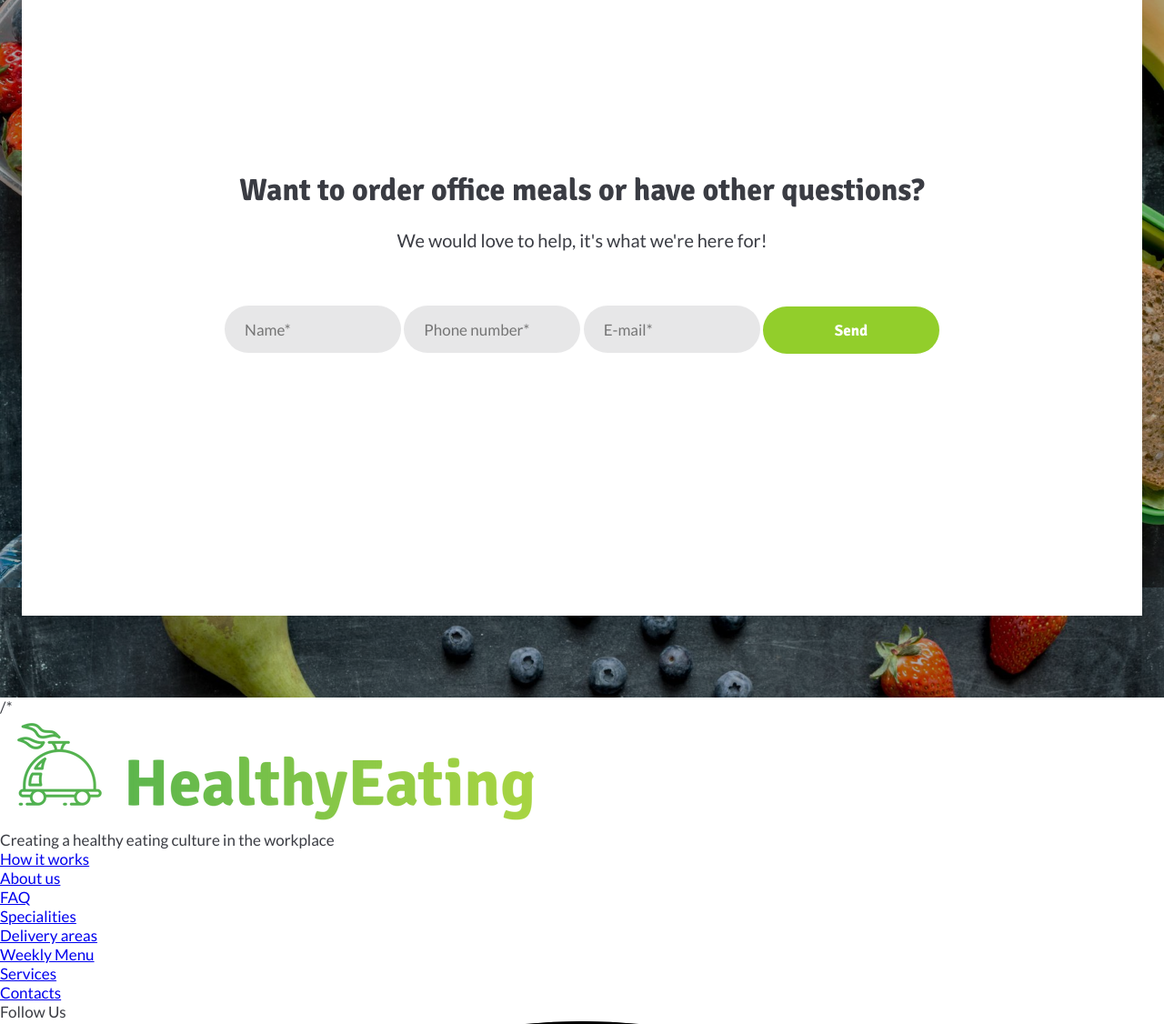
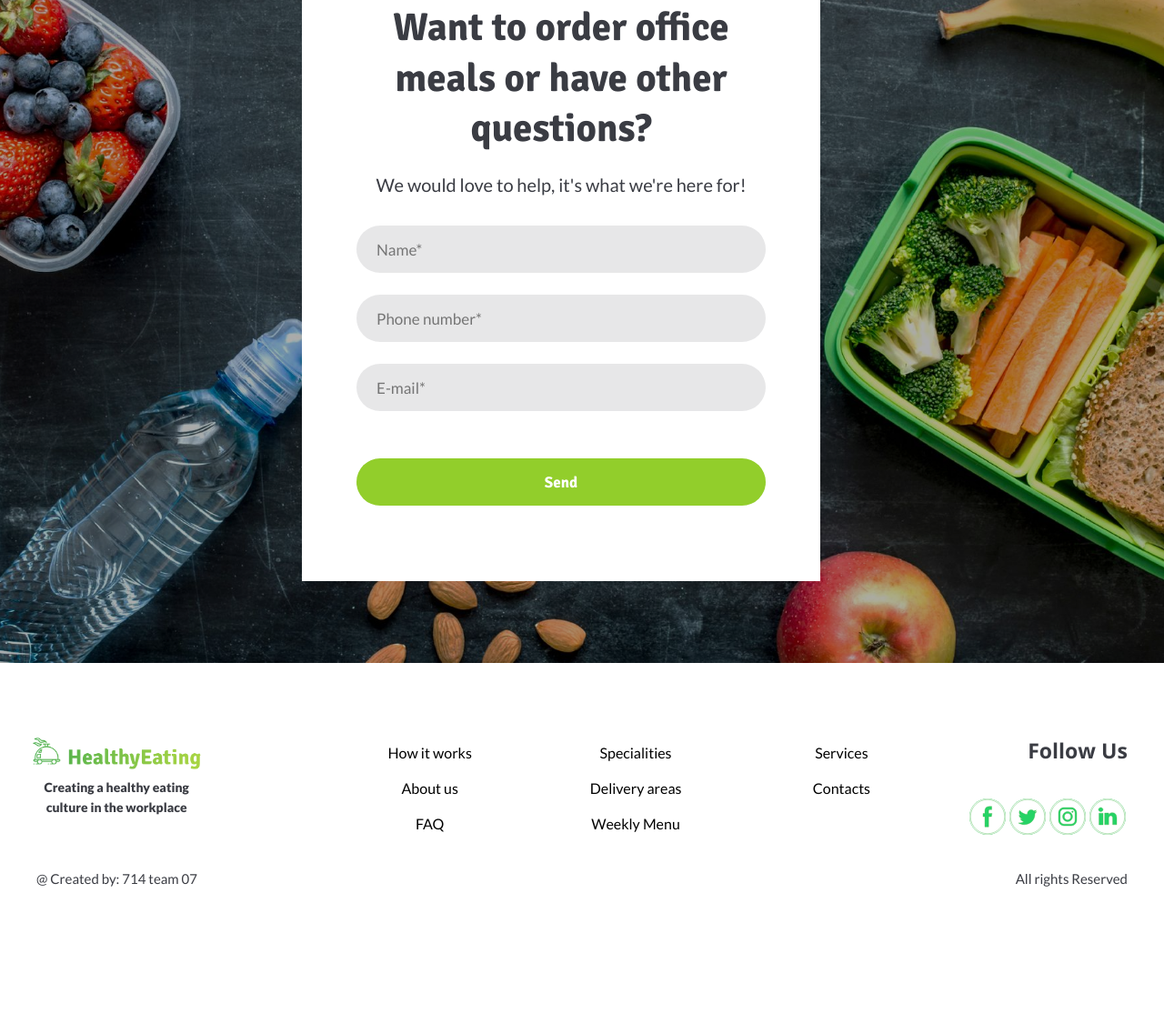
Before and after one commit to Olushyn/Olushyn-new, a plain HTML site: page index.html in a window 1280 px wide. Shown: the part 991-2117 px from the top of the page at 91% size. After the commit the page ends 2030 px from the top, so only its background shows below. Drawn offline with nearby package versions, Linux system fonts and the light colour scheme.

Commit message:
sdgsdfsd

```diff
--- a/css/footer.css
+++ b/css/footer.css
@@ -1,3 +1,254 @@
+.footer_menu {
+  margin: auto;
+  min-width: 320px;
+  padding-top: 80px;
+  position: relative;
+  width: 70%;
+  line-height: 1.8;
+  margin-left: auto;
+  margin-right: auto;
+}
+
+.footer-foto {
+  width: 207px;
+  height: auto;
+}
+
+.copiright {
+  display: flex;
+  flex-direction: column;
+  align-items: center;
+  padding-top: 10px;
+  padding-bottom: 50px;
+  position: relative;
+  min-width: 320px;
+  margin: auto;
+  font-size: 14px;
+  line-height: 3;
+  font-family: Lato, sans-serif;
+  font-weight: 400;
+}
+
+.footer-nav-menu {
+  display: grid;
+  grid-template-rows: 20fr -30px 20fr 20fr 20fr 20fr;
+  grid-row-gap: 30px;
+  font-family: "Lato", sans-serif;
+  min-width: 320px;
+  margin-left: auto;
+  margin-right: auto;
+  background-attachment: fixed;
+}
+
+.footer-how,
+.footer-speci,
+.footer-service,
+.logo-footer,
+.footer_follow_us {
+  justify-self: center;
+  align-items: center;
+  text-align: center;
+}
+
+.logo-footer {
+  font-size: 14px;
+  line-height: 1.6;
+  font-family: Lato, sans-serif;
+  font-weight: 400;
+  font-weight: bold;
+  padding-left: 10px;
+  padding-right: 10px;
+  color: #3a3c43;
+}
+
+.footer_social_item {
+  margin: 2px;
+  width: 40px;
+  border-style: none;
+}
+
+footer li {
+  font-family: "Lato", sans-serif;
+  font-size: 17px;
+  color: rgb(58, 60, 67);
+  display: flex;
+  justify-content: center;
+  text-align: center;
+}
+
+.follow-us-p {
+  font-size: 20px;
+  line-height: 1.4;
+  font-family: Open Sans, sans-serif;
+  font-weight: 400;
+  text-decoration: none;
+  font-style: normal;
+  letter-spacing: 0;
+  color: #3a3c43;
+  text-transform: none;
+  padding-bottom: 30px;
+}
+
+.footer_social_list {
+  display: flex;
+}
+
+.footer-svg {
+  background-color: #25d366;
+  fill: rgb(255, 255, 255);
+  stroke: #44b749;
+  stroke-width: 0.3px;
+  border-style: none;
+}
+
+.footer-svg:hover {
+  background-color: rgb(255, 255, 255);
+  fill: #44b749;
+  border-color: rgb(24, 8, 61);
+  border-style: none;
+  transition-duration: 250ms;
+}
+
+footer a {
+  color: black;
+  border-style: none;
+  padding: 5px 0;
+  position: relative;
+  text-decoration: none;
+}
+
+footer a:before {
+  content: "";
+  background: #44b749;
+  border-style: none;
+}
+
+footer a:hover {
+  color: #44b749;
+  border-style: none;
+}
+
+#footer-a:before {
+  content: "";
+  position: absolute;
+  left: 0;
+  bottom: 3px;
+  width: 0;
+  height: 1.5px;
+  background-color: #44b749;
+  border-style: none;
+}
+
+#footer-a:hover:before {
+  width: 100%;
+}
+
+#footer-a::before {
+  transition: width 0.35s;
+}
+
+footer a {
+  color: black;
+  padding: 5px 0;
+  position: relative;
+  text-decoration: none;
+}
+
+footer a:before {
+  content: "";
+  background: #44b749;
+}
+
+footer a:hover {
+  color: #44b749;
+}
+
+@media (min-width: 768px) {
+  .follow-us-p {
+    font-size: 21px;
+  }
+  .footer-nav-menu {
+    display: grid;
+    grid-template-columns: 20fr 10fr 20fr 20fr 20fr 20fr;
+    grid-gap: 10px;
+    position: relative;
+    width: 100%;
+  }
+  .footer_menu {
+    width: 100%;
+    margin-left: auto;
+    margin-right: auto;
+    padding-left: 20px;
+    padding-right: 20px;
+  }
+  .footer-foto {
+    width: 100%;
+  }
+  .footer-how,
+  .footer-speci,
+  .footer-service {
+    justify-self: center;
+  }
+  .copiright {
+    display: flex;
+    flex-direction: row;
+    justify-content: space-between;
+    padding-left: 20px;
+    padding-right: 20px;
+  }
+  .footer_social_list {
+    display: flex;
+    flex-direction: row;
+    flex-wrap: wrap;
+  }
+}
+
+@media (min-width: 992px) {
+  .follow-us-p {
+    font-size: 23px;
+  }
+  footer li {
+    font-size: 16px;
+  }
+  .copiright {
+    font-size: 15px;
+  }
+  .logo-footer {
+    font-size: 14px;
+  }
+  .follow-us-p {
+    text-align: end;
+  }
+}
+/*.footer_social_list {
+    display:grid;
+    grid-template-columns: 1fr 1fr;
+}
+.copiright {
+  display: flex;
+  flex-direction: row;
+  justify-content: space-between;
+}
+
+
+.footer_menu {
+  margin-left: auto;
+    margin-right: auto;
+}
+.footer-foto {
+width: 100%;
+
+}
+.footer-how,
+.footer-speci,
+.footer-service {
+ justify-self: left;
+}
+  .footer_follow_us {
+
+}
+}
+
 /*.footer_menu {
   margin: auto;
   min-width: 320px;
@@ -31,10 +282,8 @@
   text-transform: none;
 }
 .footer-nav-menu {
-  /*display : flex;
-    align-items: center;
-   justify-content: space-evenly; */
- /* display: grid;
+
+  display: grid;
   grid-template-columns: 20fr 20fr 20fr 20fr 20fr;
   font-family: "Lato", sans-serif;
   align-items: center;
@@ -74,8 +323,7 @@
 }
 
 footer li {
-  /*list-style: none;*/
-  /*font-family: "Lato", sans-serif;
+  font-family: "Lato", sans-serif;
   font-size: 16px;
   color: rgb(58, 60, 67);
   display: flex;
--- a/css/footer_question.css
+++ b/css/footer_question.css
@@ -10,20 +10,21 @@
   min-width: 320px;
   padding: 90px 24px 90px 24px;
   box-shadow: 0 0 0 50000px rgba(0, 0, 0, 0.33) inset;
-  margin-left: auto;
-  margin-right: auto;
+
 }
 #question_form {
   display: flex;
   flex-direction: column;
   justify-content: center;
   text-align: center;
-  width: auto;
-  height: 767px;
+  width: 100%;
+  height: auto;
   background-color: #fff;
   margin-top: 50px;
-  padding-left: 30px;
-  padding-right: 30px;
+  padding-left: 40px;
+  padding-right: 40px;
+  padding-top: 50px;
+  padding-bottom: 40px;
   margin-left: auto;
   margin-right: auto;
   z-index: 2;
@@ -38,7 +39,8 @@
   line-height: 1.3;
   font-family: Signika, sans-serif;
   font-weight: 700;
-
+  margin-left: auto;
+  margin-right: auto;
 }
 #question_form-p {
   font-size: 20px;
@@ -51,9 +53,15 @@
   word-wrap: break-word;
   position: relative;
   margin-left: auto;
-margin-right: auto;
+  margin-right: auto;
 }
-
+.input_question_form_item {
+  width: auto;
+  height: 312px;
+  background-color: #fff;
+  margin-left: auto;
+  margin-right: auto;
+}
 
 #input-item {
   box-sizing: border-box;
@@ -61,17 +69,15 @@ margin-right: auto;
   border-width: 2px;
   border-radius: 27px;
   align-items: center;
-  width: 194px;
+  width: 100%;
   height: 52px;
   margin: 12px;
-
   margin-left: auto;
   margin-right: auto;
   border-color: transparent;
   border-style: solid;
   color: #3a3c43;
   font-family: Lato, sans-serif;
-
   word-wrap: break-word;
   background-color: rgba(58, 60, 67, 0.12);
   padding-left: 20px;
@@ -82,7 +88,7 @@ margin-right: auto;
   border-width: 2px;
   border-radius: 27px;
   align-items: center;
-  width: 194px;
+  width:100%;
   height: 52px;
   margin-top: 40px;
   border-color: transparent;
@@ -90,116 +96,9 @@ margin-right: auto;
   color: #fff;
   font-family: Signika, sans-serif;
   font-size: 17px;
-
   word-wrap: break-word;
   box-shadow: 0 0 0 0 transparent;
   transition: 0.3s linear;
-}
-
-#input-item:focus,
-#input-item:active {
-  outline: none;
-  border-color: rgb(40, 151, 224);
-  border-width: 3px;
-}
-#form-button-content:hover {
-  background-color: #44b749;
-/*.image-fon {
-  background-image: url(../img/question_form_image.jfif);
-  height: auto;
-  background-position: center;
-  background-size: cover;
-  background-attachment: fixed;
-  position: relative;
-  min-width: 320px;
-  padding-top: 100px;
-  padding-bottom: 100px;
-  z-index: 1;
-  justify-content: center;
-  box-shadow: 0 0 0 50000px rgba(0, 0, 0, 0.33) inset;
-}
-
-#question_form {
-  display: flex;
-  flex-direction: column;
-  text-align: center;
-  width: 570px;
-  height: auto;
-  background-color: #fff;
-  margin: auto;
-  padding-top: 70px;
-  padding-bottom: 40px;
-  min-width: 320px;
-  z-index: 1;
-}
-
-#question_form-h2 {
-
-  text-align: center;
-  color: #3a3c43;
-  text-transform: none;
-  word-wrap: break-word;
-  position: relative;
-  font-size: 43px;
-  line-height: 1.3;
-  font-family: Signika, sans-serif;
-  font-weight: 700;
-  min-width: 320px;
-  padding-left: 100px;
-  padding-right: 100px;
-}
-
-#question_form-p {
-  font-size: 21px;
-  font-family: Lato, sans-serif;
-  font-weight: 400;
-  margin: 20px;
-  min-width: 320px;
-  text-align: center;
-  color: #3a3c43;
-  text-transform: none;
-  word-wrap: break-word;
-  position: relative;
-}
-
-#input-item {
-  box-sizing: border-box;
-  font-size: 17px;
-  border-width: 2px;
-  border-radius: 27px;
-  align-items: center;
-  width: 446px;
-  height: 52px;
-  margin: 12px;
-  border-color: transparent;
-  border-style: solid;
-  color: #3a3c43;
-  font-family: Lato, sans-serif;
-  max-width: 100%;
-  word-wrap: break-word;
-  background-color: rgba(58, 60, 67, 0.12);
-  min-width: 320px;
-  padding-left: 20px;
-}
-
-#form-button-content {
-  background-color: #92ce2b;
-  border-width: 2px;
-  border-radius: 27px;
-  align-items: center;
-  width: 446px;
-  height: 52px;
-  margin: 40px;
-  border-color: transparent;
-  border-style: solid;
-  color: #fff;
-  font-family: Signika, sans-serif;
-  font-size: 17px;
-  max-width: 100%;
-  word-wrap: break-word;
-  box-shadow: 0 0 0 0 transparent;
-  transition: 0.3s linear;
-  min-width: 320px;
 }
 
 #input-item:focus,
@@ -212,13 +111,34 @@ margin-right: auto;
 #form-button-content:hover {
   background-color: #44b749;
 }
+  @media (min-width: 768px) {
+    #question_form-h2 {
+    font-size: 38px;
+    font-family: Signika, sans-serif;
+    }
+  .image-fon {
+    display: grid;
+    grid-template-columns: 25% 45% 25%;
+   }
+}
 
-/*background-color: -internal-light-dark(rgb(232, 240, 254)*/
+@media (min-width: 992px) {
+   #question_form-h2 {
+    font-size: 43px;
+   }
+}
 
-/*
-background-image: linear-gradient(
-      rgba(47, 48, 58, 0.4),
-      rgba(47, 48, 58, 0.4)
-    ),
-    url(../images/Img-hero-bg.jpg);
-*/
+@media (min-width: 1280px) {
+  #input_question_form {
+    width: 450px;
+    height: auto;
+    margin-left: auto;
+    margin-right: auto;
+  }
+  #question_form {
+    width: 570px;
+    height: 729px;
+    padding-left: 60px;
+    padding-right: 60px;
+  }
+}
--- a/index.html
+++ b/index.html
@@ -29,36 +29,42 @@
       </div>
     </section>
     <section class="image-fon">
-      <!-- <div class="image_question_form">
-            <img src="img/question_form_image.jfif" alt="">
-        </div>-->
+      <!--invisible-->
+      <div class="invisible-block">
+      </div>
+      <!--invisible-->
       <div id="question_form">
         <div id="question-p">
           <h2 id="question_form-h2">Want to order office meals or have other questions?</h2>
         </div>
         <div>
           <p id="question_form-p">We would love to help, it's what we're here for!</p>
-        </div><!-- <div class="input_question_form">-->
+        </div>
         <div class="input_question_form">
           <form action="#" id="input_question_form_item">
             <input type="text" id="input-item" name="name" required placeholder="Name*">
             <input type="tel" id="input-item" name="phonenumber" required placeholder="Phone number*">
             <input type="email" id="input-item" name="email" required placeholder="E-mail*">
             <input id="form-button-content" type="submit" value="Send">
-            <!-- </div>-->
           </form>
         </div>
       </div>
+      <!--invisible-->
+      <div class="invisible-block">
+      </div>
+      <!--invisible-->
     </section>
   </main>
   <footer class="footer_menu">
     <nav class="footer-nav-menu">
-      /* <div class="logo-footer">
+      <div class="logo-footer">
         <a href="#Header"><img class="footer-foto" src="img/healthy-eating-logo.png" alt="" /></a>
         <p>Creating a healthy eating culture in the workplace</p>
       </div>
-      <!--<div class="footer-links">-->
-      <!--<nav class="footer-nav-menu">-->
+      <!--invisible section-->
+      <div>
+      </div>
+      <!--invisible section-->
       <div class="footer-how">
         <ul class="footer-how-list">
           <li>
@@ -97,8 +103,6 @@
       </div>
       <div class="footer_follow_us">
         <p class="follow-us-p">Follow Us</p>
-        <!-- </div>
-  <div class="footer_social">-->
         <ul class="footer_social_list">
           <li>
             <a href="http://facebook.com" class="footer_social_item">
```
